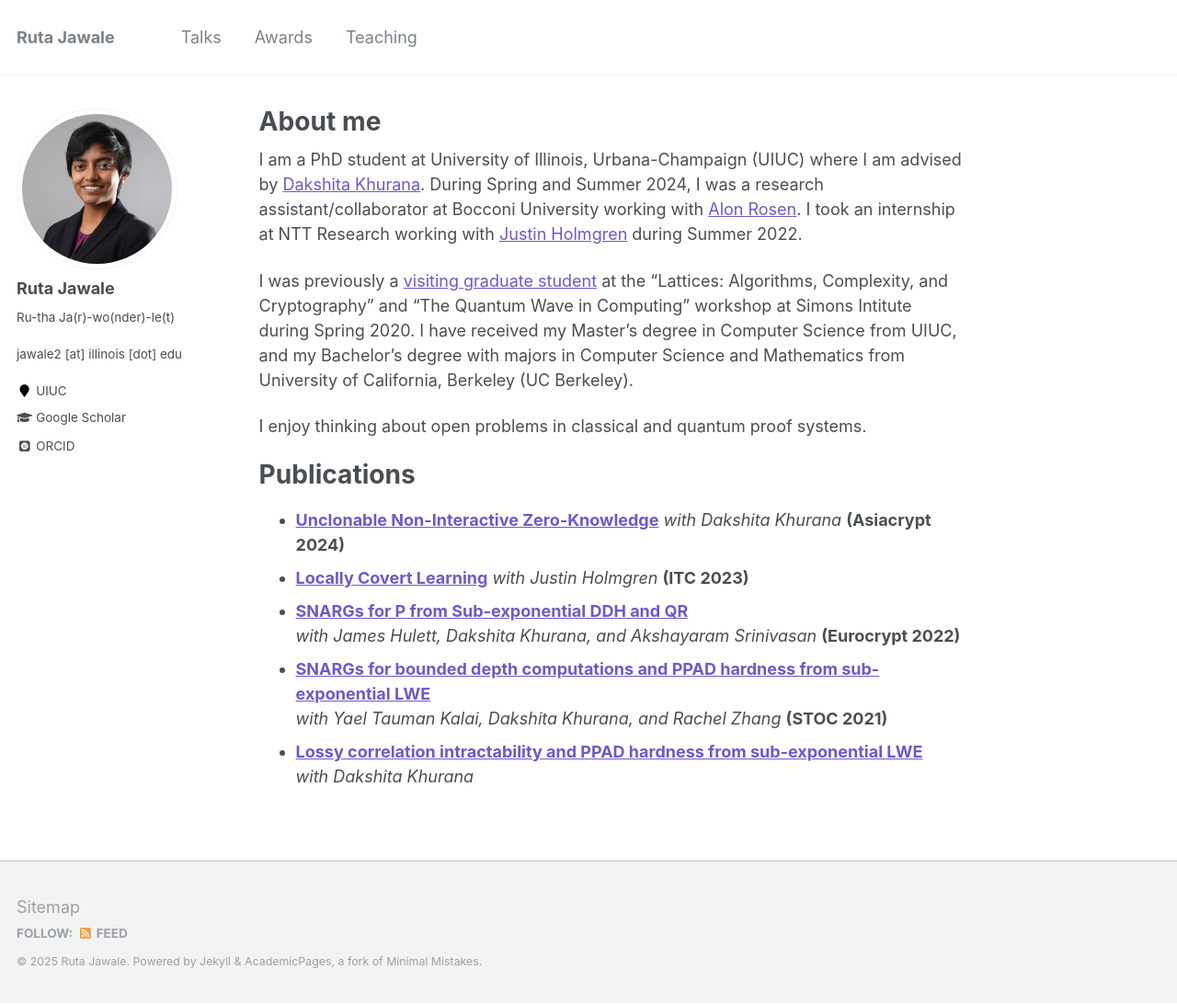
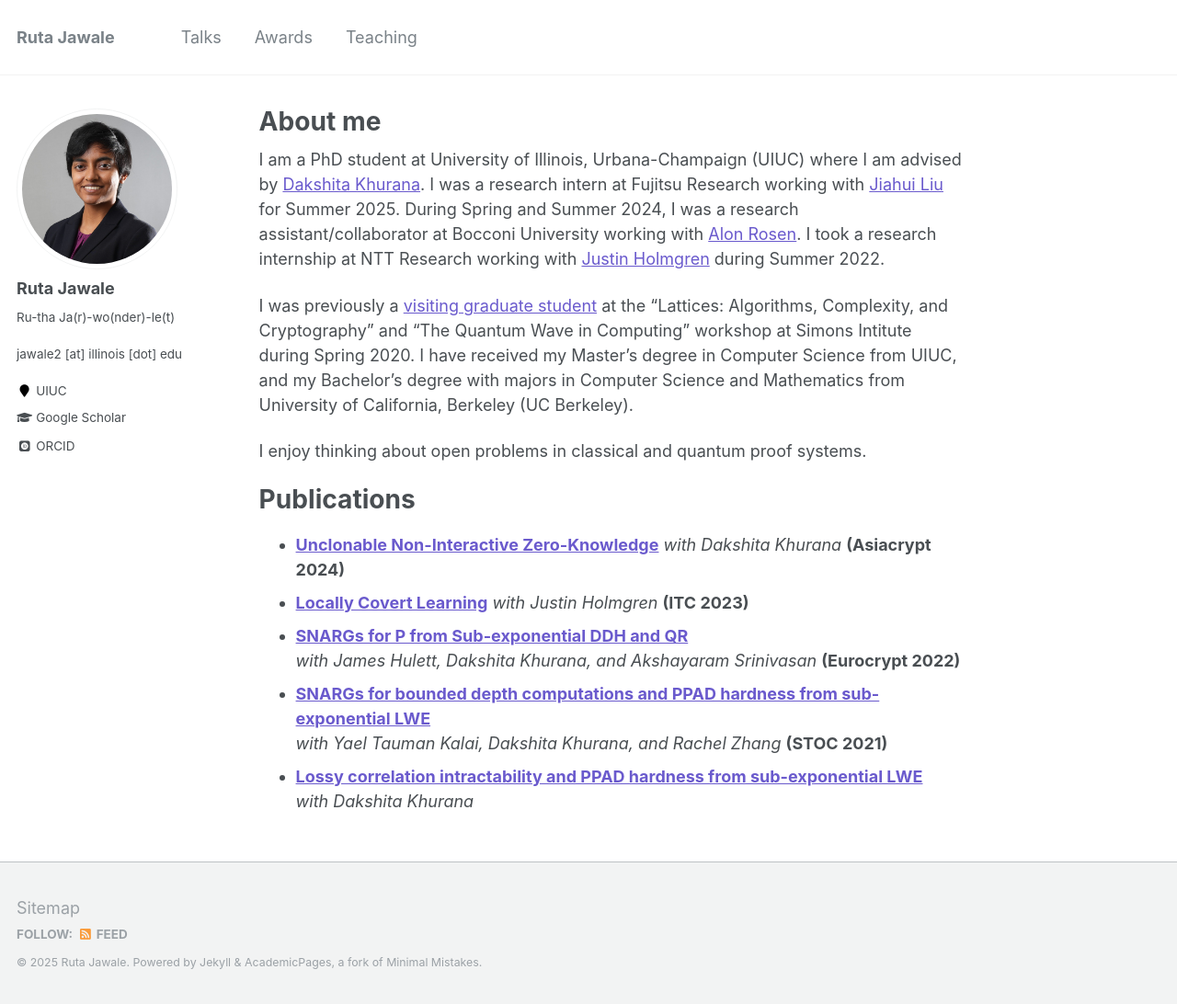
Before and after one commit to RutaJawale/RutaJawale.github.io, a Jekyll site: the page built from _pages/about.md, in a window 1280 px wide and 1092 px high. Shown: the whole window at 92% size. Built offline with Jekyll 4.4.1, drawn with Linux system fonts in a browser that asks for light colours; some web fonts are replaced.

Commit message:
Update internship

```diff
--- a/_pages/about.md
+++ b/_pages/about.md
@@ -8,7 +8,7 @@ redirect_from:
   - /about.html
 ---
 
-I am a PhD student at University of Illinois, Urbana-Champaign (UIUC) where I am advised by [Dakshita Khurana](https://www.dakshitakhurana.com/). During Spring and Summer 2024, I was a research assistant/collaborator at Bocconi University working with [Alon Rosen](https://www.alonrosen.net/). I took an internship at NTT Research working with [Justin Holmgren](https://justinholmgren.com/) during Summer 2022.
+I am a PhD student at University of Illinois, Urbana-Champaign (UIUC) where I am advised by [Dakshita Khurana](https://www.dakshitakhurana.com/). I was a research intern at Fujitsu Research working with [Jiahui Liu](https://sites.google.com/view/jiahuiliu/) for Summer 2025. During Spring and Summer 2024, I was a research assistant/collaborator at Bocconi University working with [Alon Rosen](https://www.alonrosen.net/). I took a research internship at NTT Research working with [Justin Holmgren](https://justinholmgren.com/) during Summer 2022.
 
 I was previously a [visiting graduate student](https://simons.berkeley.edu/people/ruta-jawale) at the "Lattices: Algorithms, Complexity, and Cryptography" and "The Quantum Wave in Computing" workshop at Simons Intitute during Spring 2020. I have received my Master's degree in Computer Science from UIUC, and my Bachelor's degree with majors in Computer Science and Mathematics from University of California, Berkeley (UC Berkeley).
 
```
